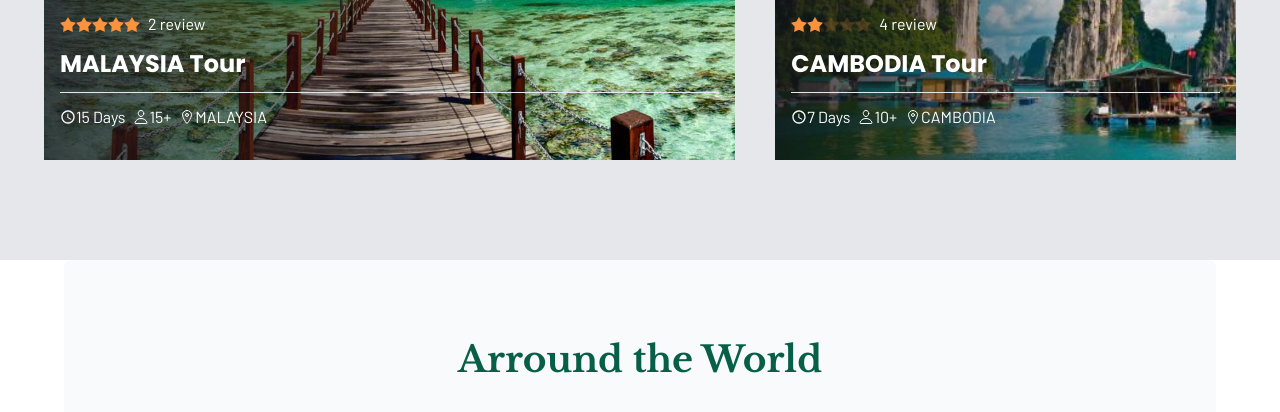
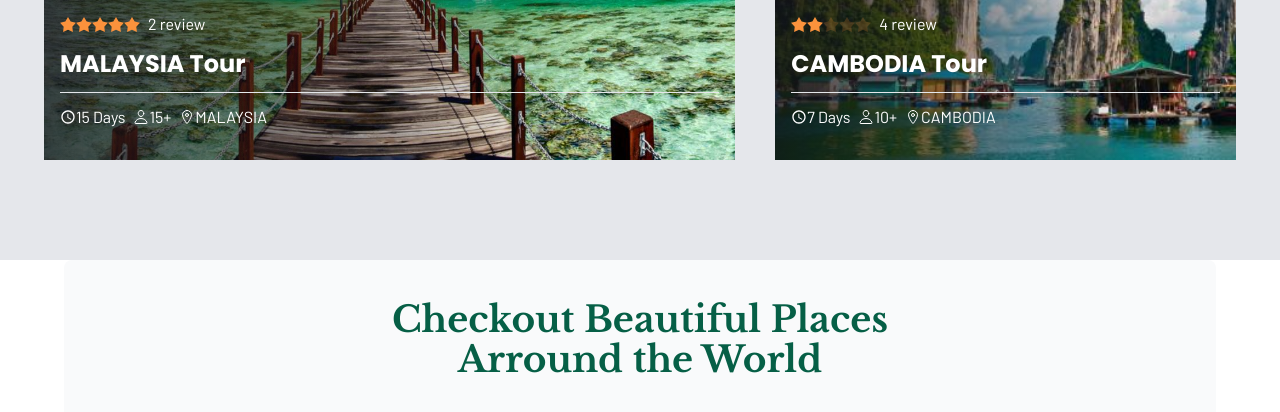
Before and after one commit to sabbir347256/Dream-Travel-tourism-agency, a React (Vite) app: page / in a window 1280 px wide. Shown: the part 1900-2312 px from the top of the page. Built offline with nearby package versions, Linux system fonts and the light colour scheme; no server answers.

Commit message:
checkoutpart is edited

```diff
--- a/src/components/TourismCountry/TourismCountry.jsx
+++ b/src/components/TourismCountry/TourismCountry.jsx
@@ -12,7 +12,7 @@ const TourismCountry = () => {
     return (
         <div className="libre-font bg-gray-50  max-w-6xl mx-auto pt-10 rounded-lg ">
             <div className="text-emerald-800">
-                <h2 className="text-center text-4xl font-bold "> <br /> Arround the World</h2>
+                <h2 className="text-center text-4xl font-bold ">Checkout Beautiful Places <br /> Arround the World</h2>
             </div>
             <div className='grid grid-cols-1 md:grid-cols-2 lg:grid-cols-3 ml-7'>
                 <div className="card w-11/12 bg-blue-100 border border-r-yellow-300  shadow-xl mt-20"data-aos="flip-left" data-aos-duration='2000'>
```
